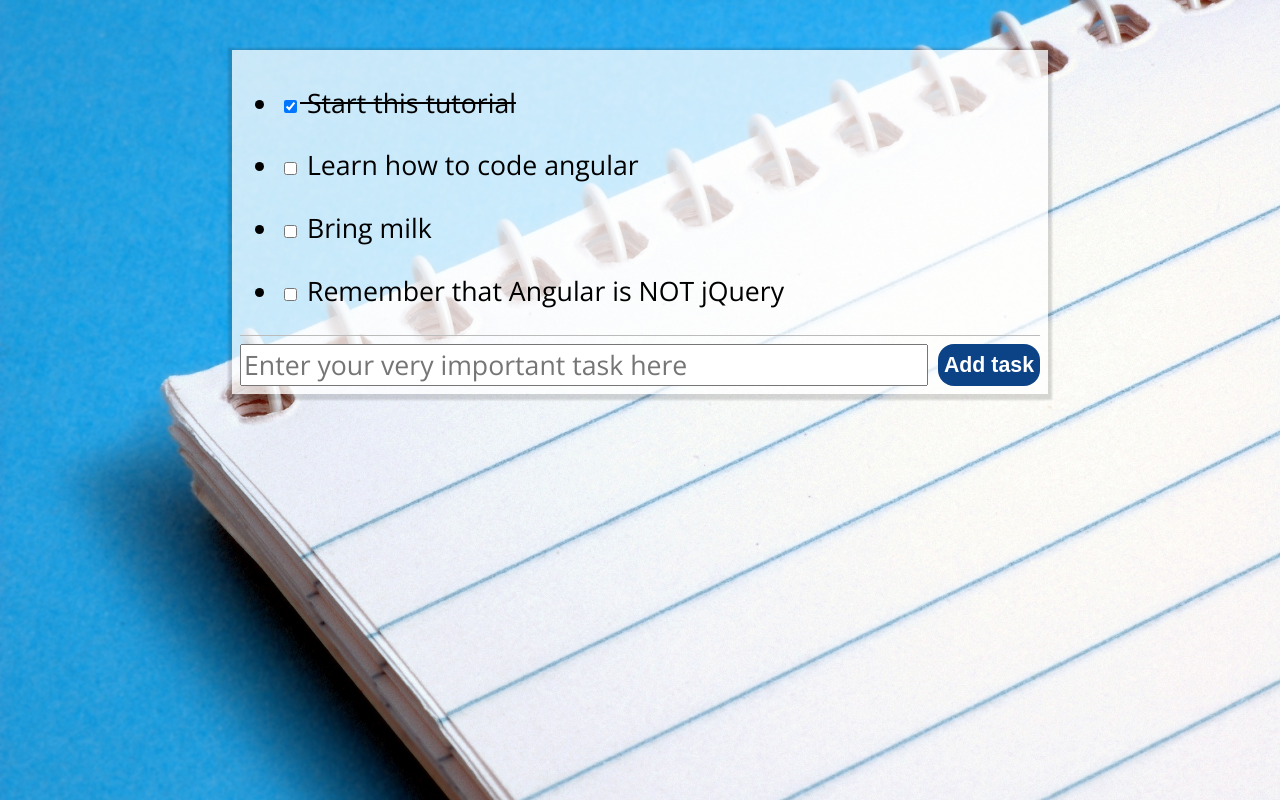
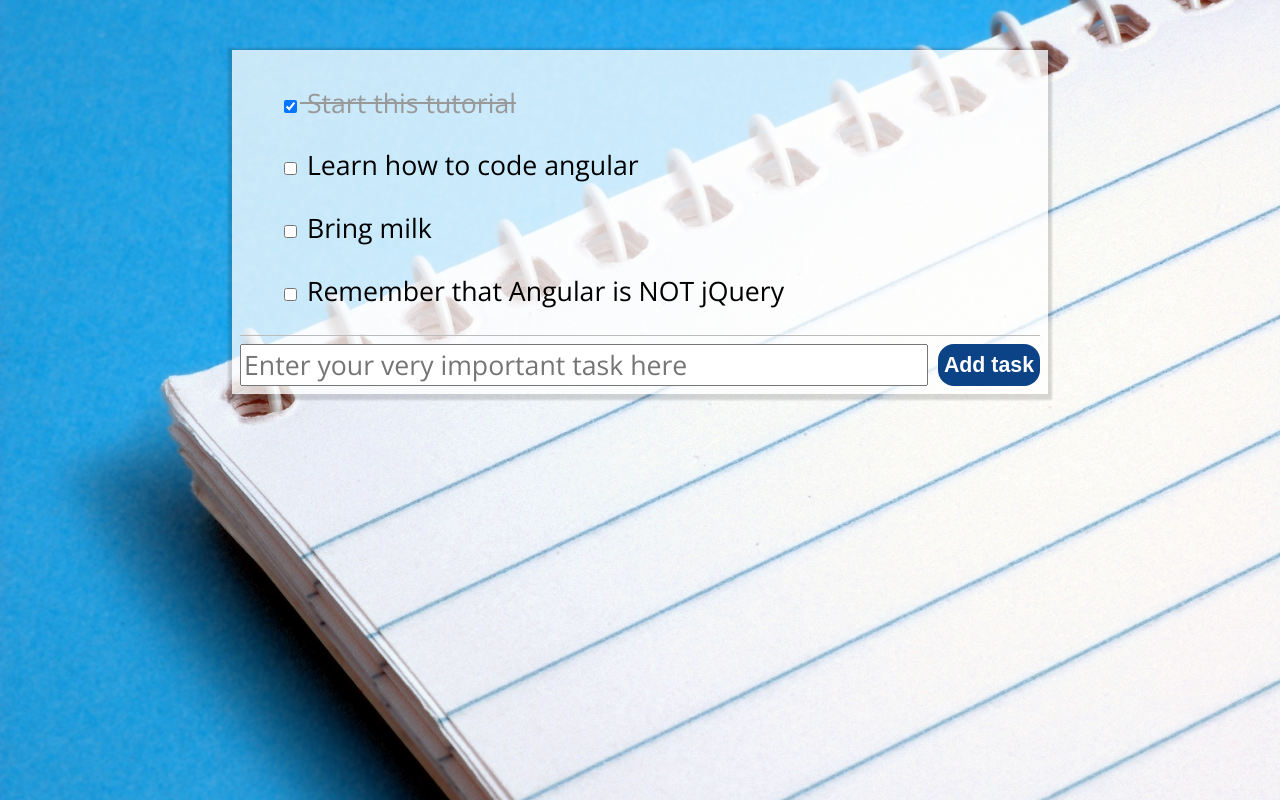
Before and after one commit to PatrickMennen/ng-todo-tutorial, a plain HTML site: page index.html in a window 1280 px wide. Drawn offline with nearby package versions, Linux system fonts and the light colour scheme.

Commit message:
Modified Done style slightly

```diff
--- a/app/assets/stylesheets/style.scss
+++ b/app/assets/stylesheets/style.scss
@@ -17,8 +17,10 @@ main {
 
     ul#tasks {
         li {
+            list-style-type: none;
             &.done {
                 text-decoration: line-through;
+                color: #999;
             }
         }
     }
```
Also changed, not shown: app/assets/stylesheets/style.css, 1 other file.
